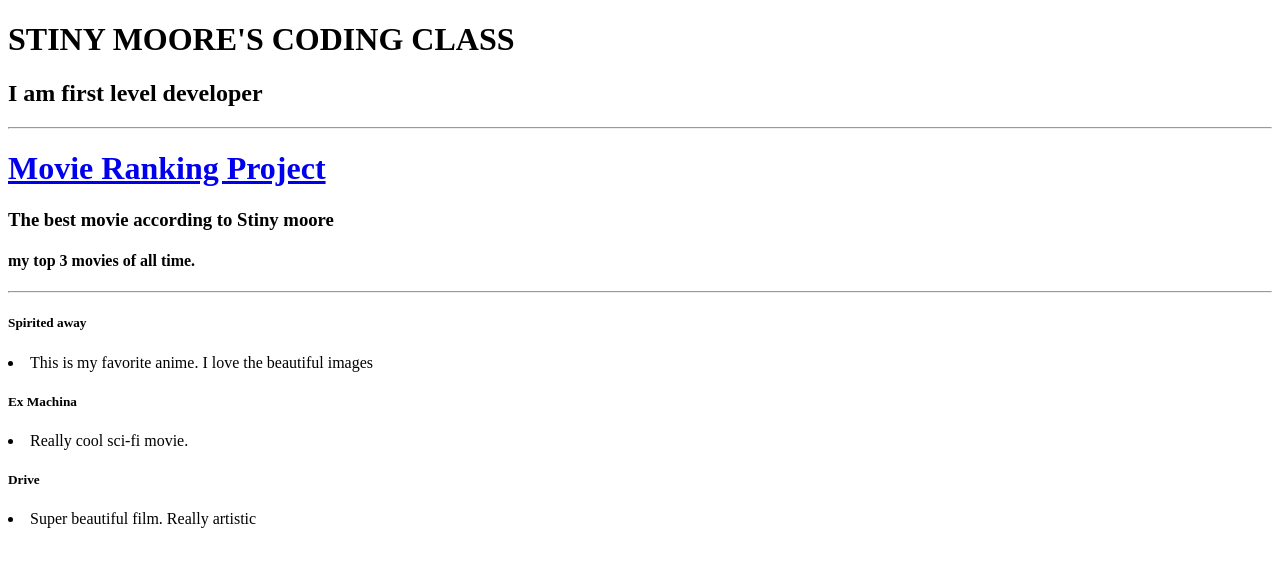
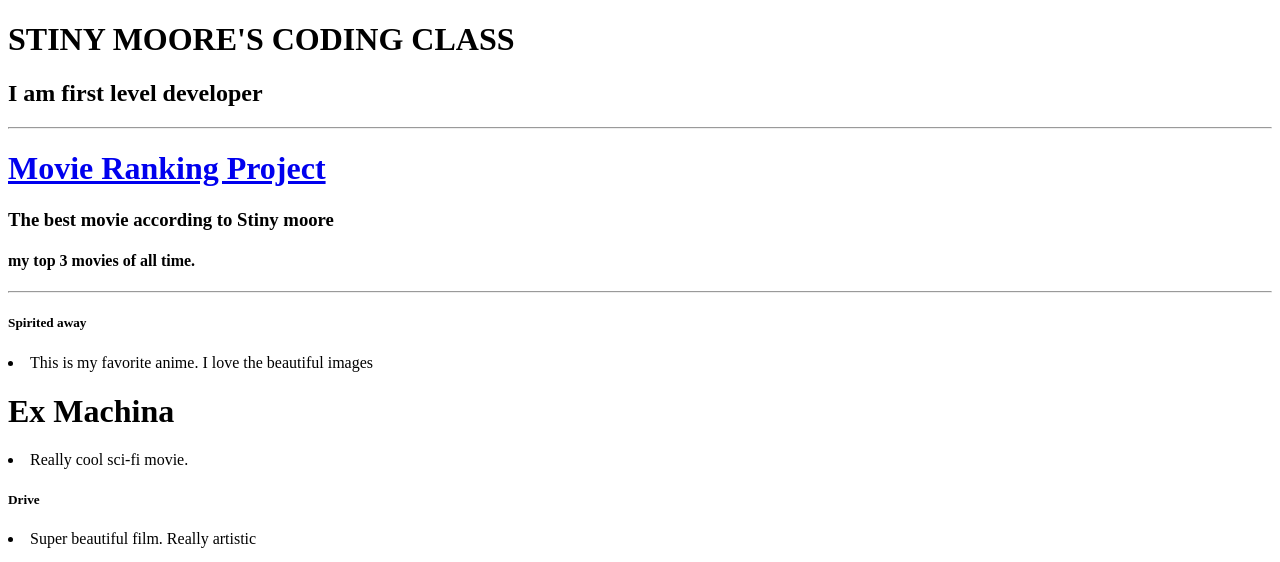
Before and after one commit to keleosgeorgette/html-portfolio, a plain HTML site: page index.html in a window 1280 px wide. Shown: the top 562 px of the page. Drawn offline with Linux system fonts and the light colour scheme.

Commit message:
Update index.html

```diff
--- a/index.html
+++ b/index.html
@@ -14,7 +14,7 @@
  <hr />
  <h5>Spirited away</h5>
  <li>This is my favorite anime. I love the beautiful images</li>
- <h5>Ex Machina</h5>
+ <h1>Ex Machina</h1>
  <li>Really cool sci-fi movie.
  <h5>Drive</h5>
  <li>Super beautiful film. Really artistic</li>
```
